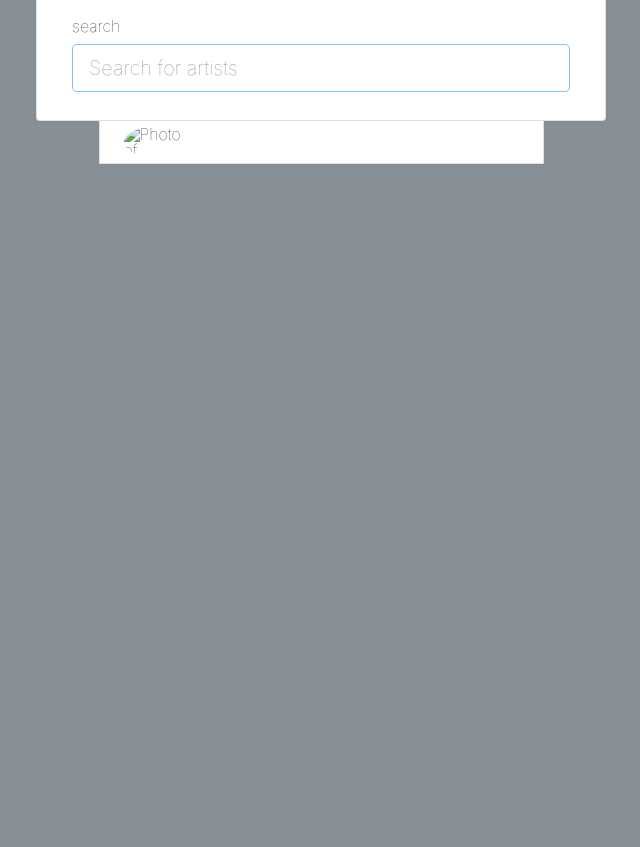
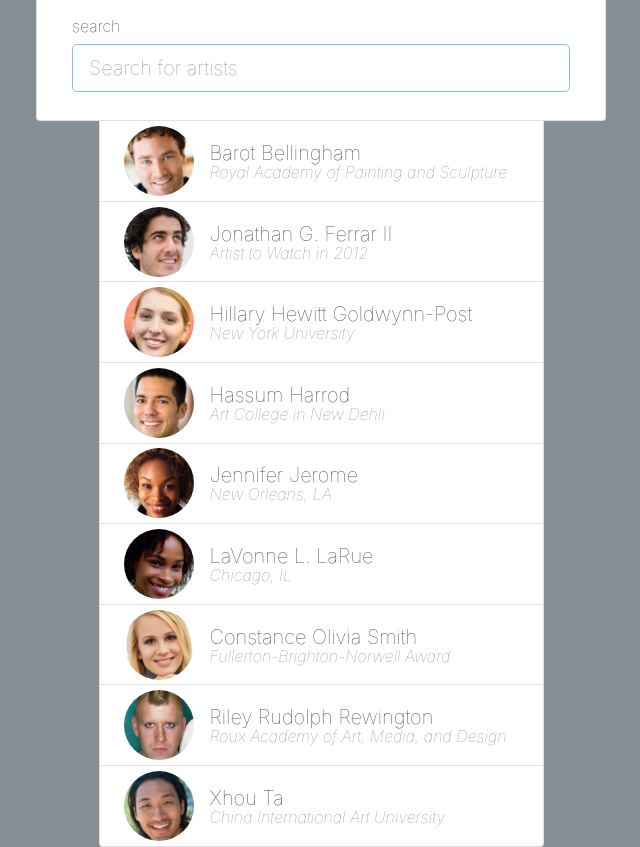
Before and after one commit to donkeykong91/AngularJS---Artists-Site, a website: page builds/angular/index.html in a window 1280 px wide. Shown: the part 76-923 px from the top of the page, without its empty margins (319-959 px from the left). Before the commit the page ends 800 px from the top, so only its background shows below. Drawn offline with Linux system fonts and the light colour scheme.

Commit message:
Added ng-repeat to show all artists

```diff
--- a/builds/angular/index.html
+++ b/builds/angular/index.html
@@ -89,7 +89,7 @@
 
       <ul class=" list-group d-flex">
 
-        <li class="list-group-item">
+        <li class="list-group-item" ng-repeat="artist in artists">
 
 
             <div class="media d-flex align-items-center">
--- a/builds/angular/js/app.js
+++ b/builds/angular/js/app.js
@@ -2,7 +2,7 @@ var myApp = angular.module('myApp', []);
 
 myApp.controller('MyController', function MyController($scope) {
 
-  $scope.artist =  [
+  $scope.artists =  [
 
     {
 
```
